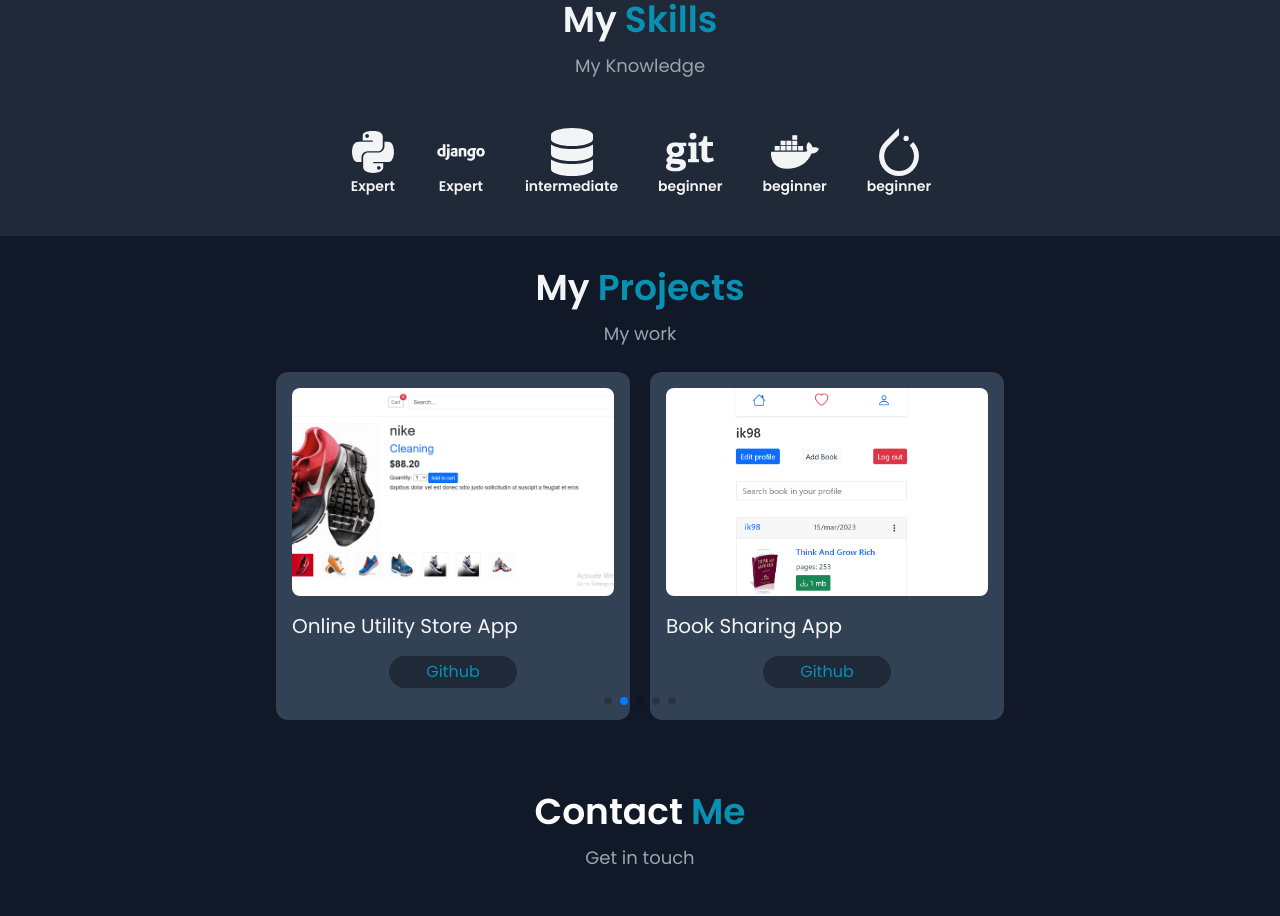
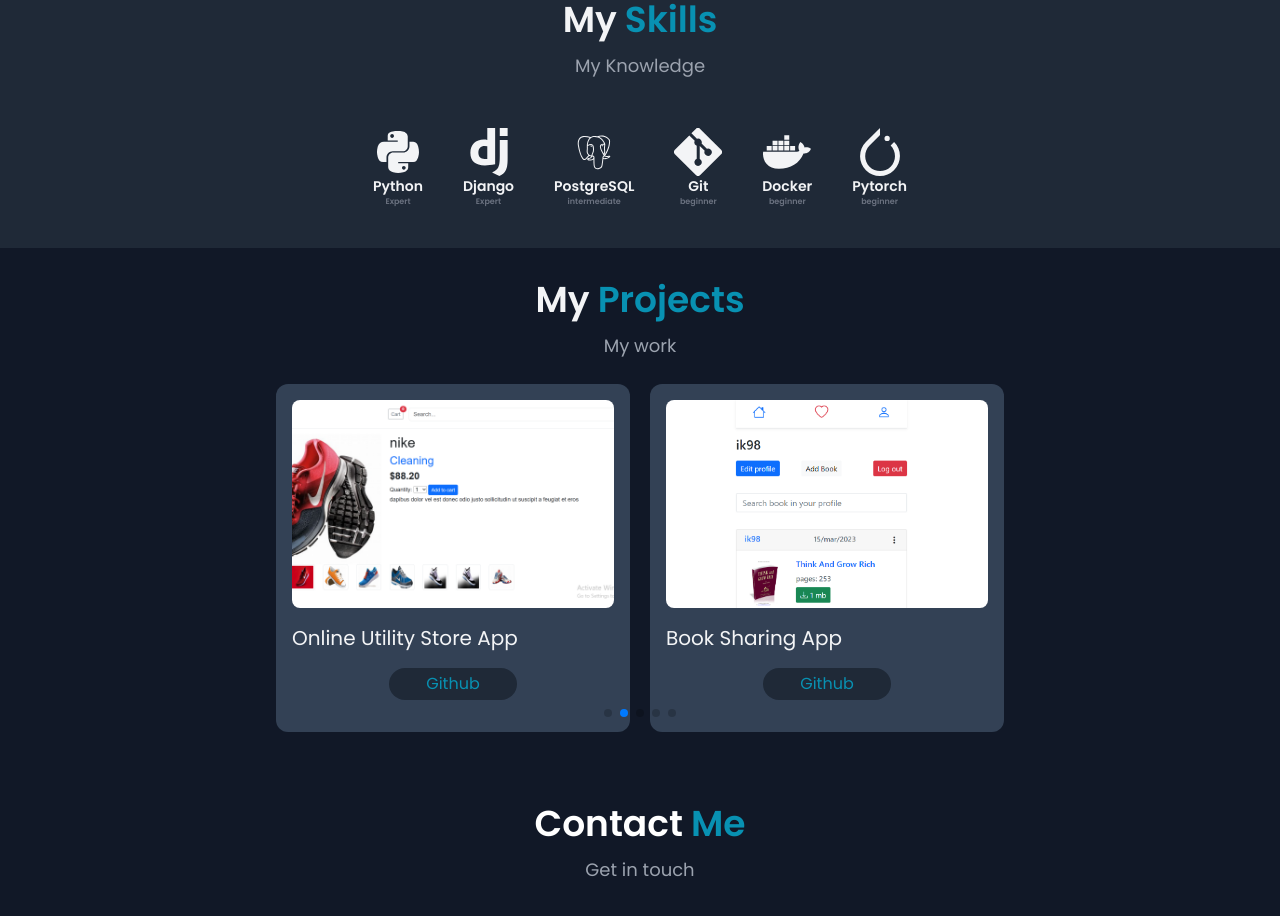
Before and after one commit to ikram98ai/portfolio, a React (Vite) app: page / in a window 1280 px wide. Shown: the part 1280-2196 px from the top of the page. Built offline with nearby package versions, Linux system fonts and the light colour scheme.

Commit message:
updating icons

```diff
--- a/src/components/Skills.tsx
+++ b/src/components/Skills.tsx
@@ -1,14 +1,17 @@
-import {FaGit, FaDocker, FaPython, FaDatabase } from "react-icons/fa";
-import { DiDjango} from "react-icons/di";
-import { SiPytorch} from "react-icons/si";
+import {FaGit, FaDocker, FaPython } from "react-icons/fa";
+import { DiPostgresql} from "react-icons/di";
+import { SiPytorch, SiDjango} from "react-icons/si";
+import { BsGit} from "react-icons/bs";
+
+
 const Skills = () => {
   const skills = [
-    { icon: <FaPython />, level: "Expert" },
-    { icon: <DiDjango />, level: "Expert" },
-    { icon: <FaDatabase />, level: "intermediate" },
-    { icon: <FaGit />, level: "beginner" },
-    { icon: <FaDocker />, level: "beginner" },
-    { icon: <SiPytorch />, level: "beginner" },
+    { icon: <FaPython />,name:"Python", level: "Expert" },
+    { icon: <SiDjango />,name:"Django", level: "Expert" },
+    { icon: <DiPostgresql />,name:"PostgreSQL", level: "intermediate" },
+    { icon: <BsGit />,name:"Git", level: "beginner" },
+    { icon: <FaDocker />,name:"Docker", level: "beginner" },
+    { icon: <SiPytorch />,name:"Pytorch", level: "beginner" },
   ];
   return (
     <section
@@ -24,7 +27,8 @@ const Skills = () => {
         {skills?.map((skill, i) => (
           <li key={i}>
             <div className="text-5xl flex justify-center">{skill.icon}</div>
-            <div className="text-sm font-bold">{skill.level}</div>
+            <div className="text-sm font-bold">{skill.name}</div>
+            <div className="text-xxs font-bold text-gray-500">{skill.level}</div>
           </li>
         ))}
       </ul>
--- a/tailwind.config.js
+++ b/tailwind.config.js
@@ -9,6 +9,9 @@ export default {
       fontFamily: {
         Poppins: "Poppins",
       },
+      fontSize: {
+        'xxs': '0.5rem', // Adjust the size as needed
+      },
 
     },
   },
```
